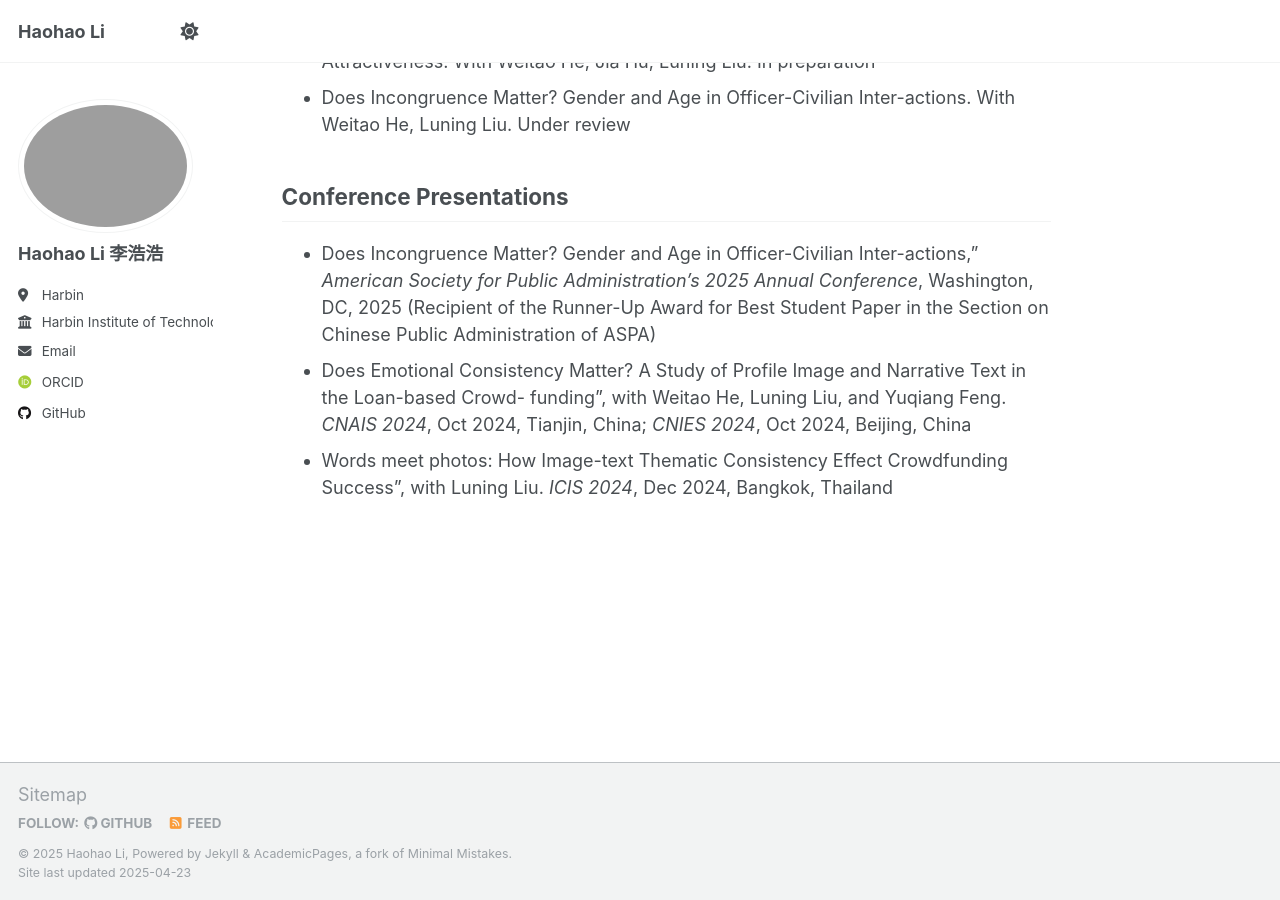
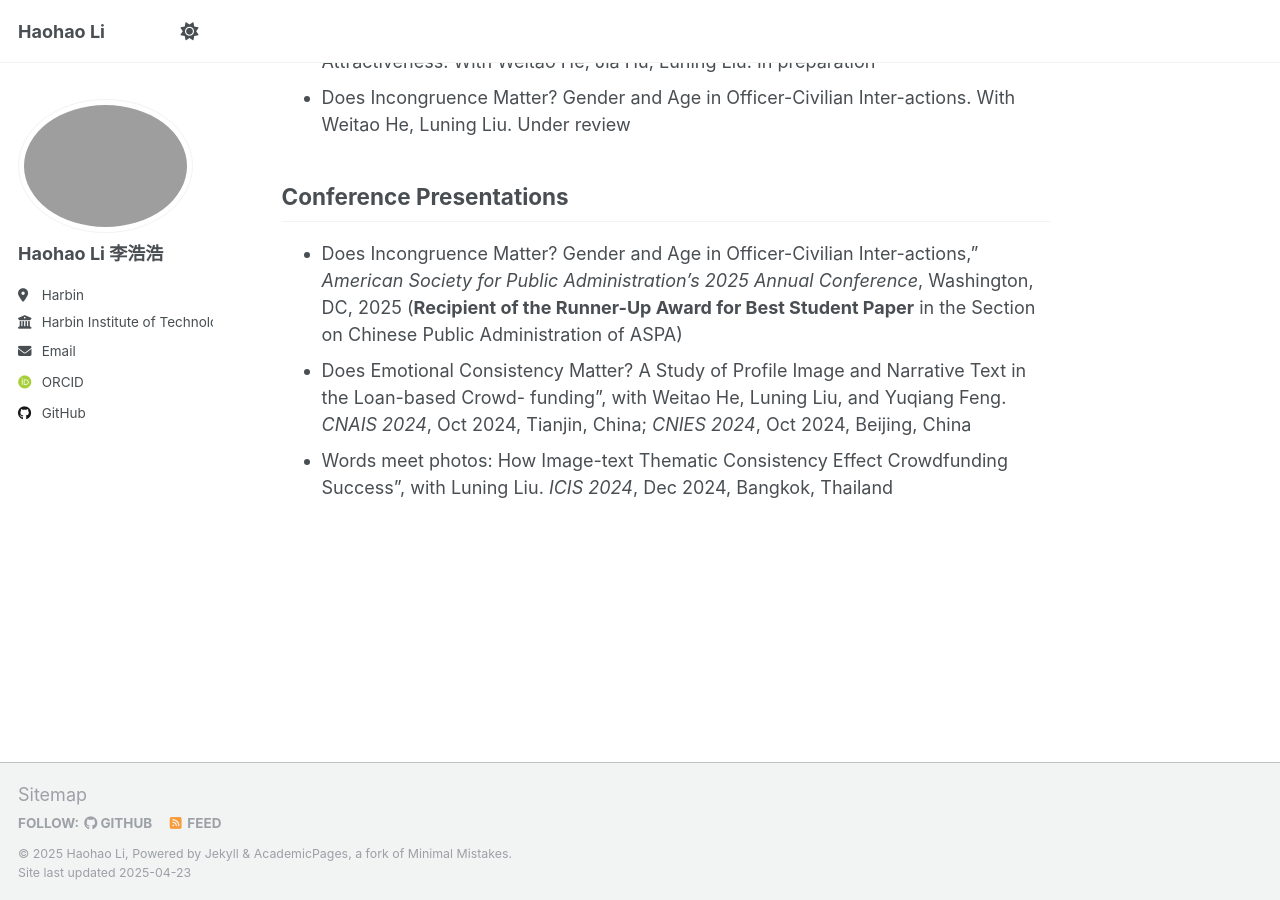
Before and after one commit to Harold9568/Harold9568.github.io, a Jekyll site: the page built from _pages/about.md, in a window 1280 px wide and 900 px high, scrolled down 1718 px. Built offline with Jekyll 4.4.1, drawn with Linux system fonts in a browser that asks for light colours; some web fonts are replaced.

```diff
--- a/_pages/about.md
+++ b/_pages/about.md
@@ -52,6 +52,6 @@ Working Paper
 
 Conference Presentations
 ------
-- Does Incongruence Matter? Gender and Age in Officer-Civilian Inter-actions,” _American Society for Public Administration’s 2025 Annual Conference_, Washington, DC, 2025 (Recipient of the Runner-Up Award for Best Student Paper in the Section on Chinese Public Administration of ASPA)
+- Does Incongruence Matter? Gender and Age in Officer-Civilian Inter-actions,” _American Society for Public Administration’s 2025 Annual Conference_, Washington, DC, 2025 (**Recipient of the Runner-Up Award for Best Student Paper** in the Section on Chinese Public Administration of ASPA)
 - Does Emotional Consistency Matter? A Study of Profile Image and Narrative Text in the Loan-based Crowd- funding”, with Weitao He, Luning Liu, and Yuqiang Feng. _CNAIS 2024_, Oct 2024, Tianjin, China; _CNIES 2024_, Oct 2024, Beijing, China
 - Words meet photos:  How Image-text Thematic Consistency Effect Crowdfunding Success”, with Luning Liu. _ICIS 2024_, Dec 2024, Bangkok, Thailand
```
